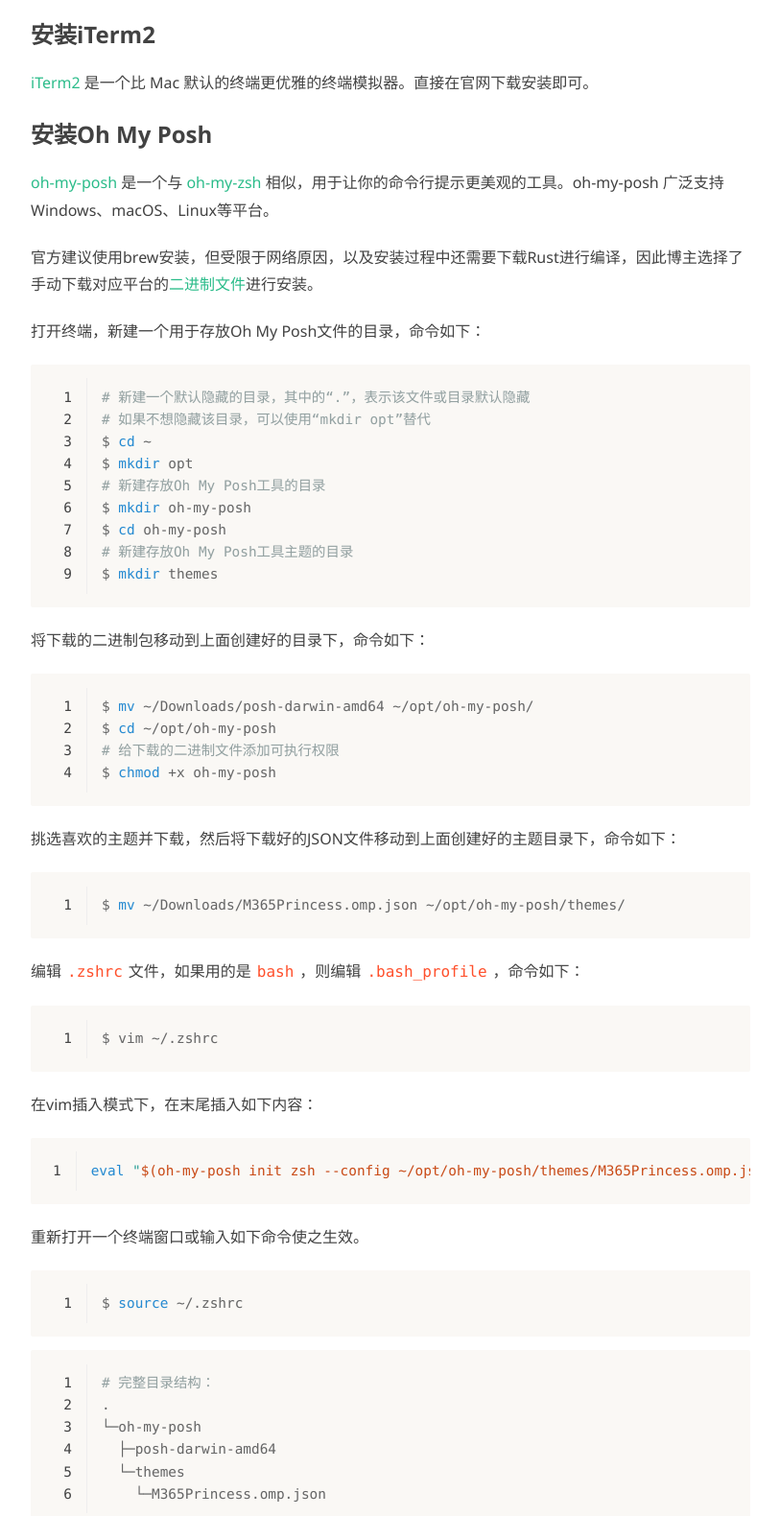
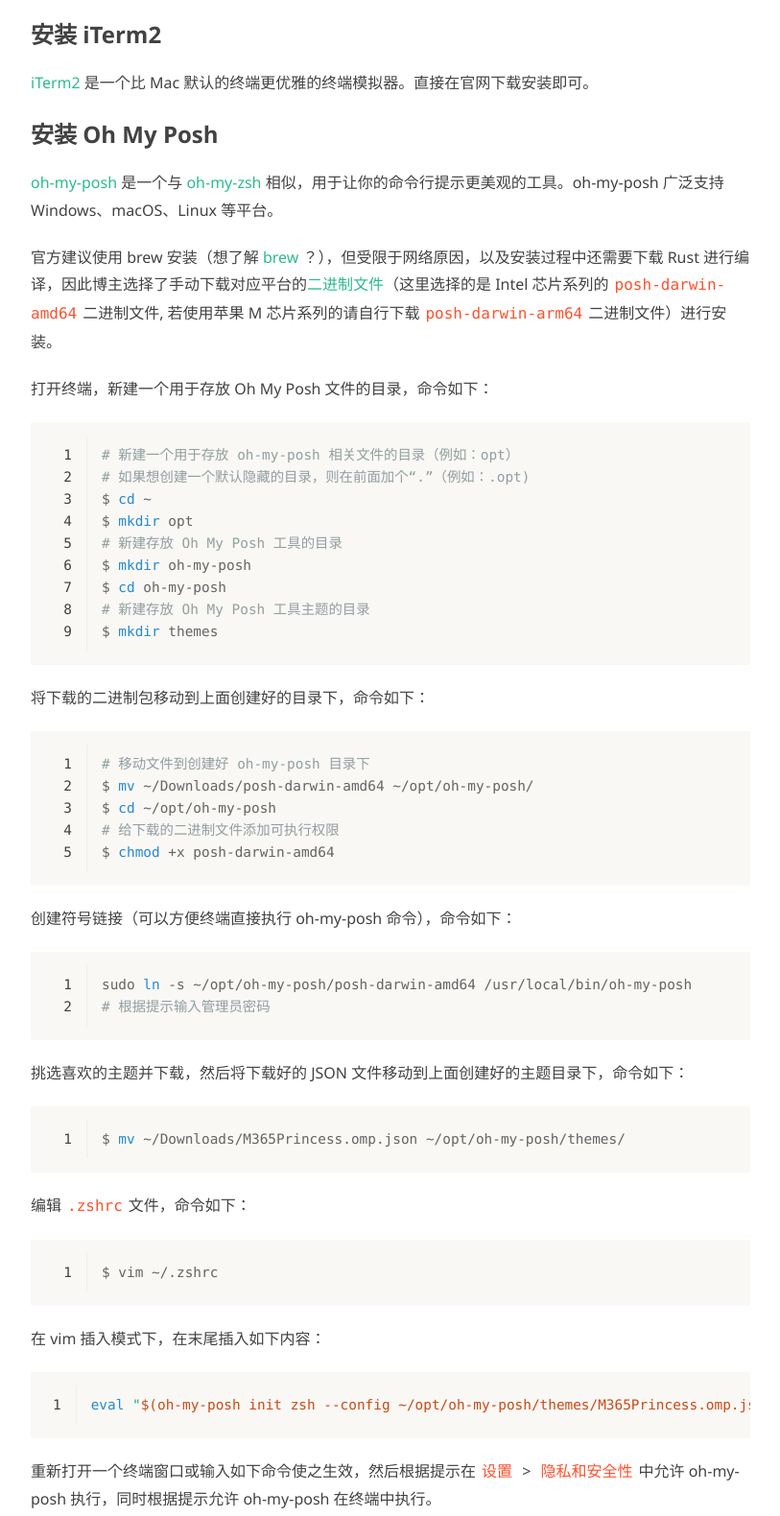
Before and after one commit to mofashy/mofashy.github.io, a plain HTML site: page 2024/06/09/terminal-beautify-mac/index.html in a window 1280 px wide. Shown: the part 340-1920 px from the top of the page at 96% size, without its empty margins (233-1046 px from the left). Drawn offline with Linux system fonts and the light colour scheme.

Commit message:
[update] 终端美化之 Mac 篇 mofashy/blog@cffb4b06002cfcaf1cb4a7923d98513f793fd09c

```diff
--- a/2024/06/09/terminal-beautify-mac/index.html
+++ b/2024/06/09/terminal-beautify-mac/index.html
@@ -87,27 +87,30 @@
   <div class="article-content">
     <div class="entry">
 
-        <h2 id="安装iTerm2"><a href="#安装iTerm2" class="headerlink" title="安装iTerm2"></a>安装iTerm2</h2><p><a target="_blank" rel="noopener" href="https://iterm2.com/">iTerm2</a> 是一个比 Mac 默认的终端更优雅的终端模拟器。直接在官网下载安装即可。</p>
-<h2 id="安装Oh-My-Posh"><a href="#安装Oh-My-Posh" class="headerlink" title="安装Oh My Posh"></a>安装Oh My Posh</h2><p><a target="_blank" rel="noopener" href="https://ohmyposh.dev/">oh-my-posh</a> 是一个与 <a target="_blank" rel="noopener" href="https://ohmyz.sh/">oh-my-zsh</a> 相似，用于让你的命令行提示更美观的工具。oh-my-posh 广泛支持Windows、macOS、Linux等平台。</p>
+        <h2 id="安装-iTerm2"><a href="#安装-iTerm2" class="headerlink" title="安装 iTerm2"></a>安装 iTerm2</h2><p><a target="_blank" rel="noopener" href="https://iterm2.com/">iTerm2</a> 是一个比 Mac 默认的终端更优雅的终端模拟器。直接在官网下载安装即可。</p>
+<h2 id="安装-Oh-My-Posh"><a href="#安装-Oh-My-Posh" class="headerlink" title="安装 Oh My Posh"></a>安装 Oh My Posh</h2><p><a target="_blank" rel="noopener" href="https://ohmyposh.dev/">oh-my-posh</a> 是一个与 <a target="_blank" rel="noopener" href="https://ohmyz.sh/">oh-my-zsh</a> 相似，用于让你的命令行提示更美观的工具。oh-my-posh 广泛支持 Windows、macOS、Linux 等平台。</p>
 <span id="more"></span>
 
-<p>官方建议使用brew安装，但受限于网络原因，以及安装过程中还需要下载Rust进行编译，因此博主选择了手动下载对应平台的<a target="_blank" rel="noopener" href="https://github.com/JanDeDobbeleer/oh-my-posh/releases">二进制文件</a>进行安装。</p>
-<p>打开终端，新建一个用于存放Oh My Posh文件的目录，命令如下：</p>
-<figure class="highlight sh"><table><tr><td class="gutter"><pre><span class="line">1</span><br><span class="line">2</span><br><span class="line">3</span><br><span class="line">4</span><br><span class="line">5</span><br><span class="line">6</span><br><span class="line">7</span><br><span class="line">8</span><br><span class="line">9</span><br></pre></td><td class="code"><pre><span class="line"><span class="comment"># 新建一个默认隐藏的目录，其中的“.”，表示该文件或目录默认隐藏</span></span><br><span class="line"><span class="comment"># 如果不想隐藏该目录，可以使用“mkdir opt”替代</span></span><br><span class="line">$ <span class="built_in">cd</span> ~</span><br><span class="line">$ <span class="built_in">mkdir</span> opt</span><br><span class="line"><span class="comment"># 新建存放Oh My Posh工具的目录</span></span><br><span class="line">$ <span class="built_in">mkdir</span> oh-my-posh</span><br><span class="line">$ <span class="built_in">cd</span> oh-my-posh</span><br><span class="line"><span class="comment"># 新建存放Oh My Posh工具主题的目录</span></span><br><span class="line">$ <span class="built_in">mkdir</span> themes</span><br></pre></td></tr></table></figure>
+<p>官方建议使用 brew 安装（想了解 <a target="_blank" rel="noopener" href="https://brew.sh/zh-cn/">brew</a> ？），但受限于网络原因，以及安装过程中还需要下载 Rust 进行编译，因此博主选择了手动下载对应平台的<a target="_blank" rel="noopener" href="https://github.com/JanDeDobbeleer/oh-my-posh/releases">二进制文件</a>（这里选择的是 Intel 芯片系列的<code>posh-darwin-amd64</code>二进制文件, 若使用苹果 M 芯片系列的请自行下载<code>posh-darwin-arm64</code>二进制文件）进行安装。</p>
+<p>打开终端，新建一个用于存放 Oh My Posh 文件的目录，命令如下：</p>
+<figure class="highlight sh"><table><tr><td class="gutter"><pre><span class="line">1</span><br><span class="line">2</span><br><span class="line">3</span><br><span class="line">4</span><br><span class="line">5</span><br><span class="line">6</span><br><span class="line">7</span><br><span class="line">8</span><br><span class="line">9</span><br></pre></td><td class="code"><pre><span class="line"><span class="comment"># 新建一个用于存放 oh-my-posh 相关文件的目录（例如：opt）</span></span><br><span class="line"><span class="comment"># 如果想创建一个默认隐藏的目录，则在前面加个“.”（例如：.opt)</span></span><br><span class="line">$ <span class="built_in">cd</span> ~</span><br><span class="line">$ <span class="built_in">mkdir</span> opt</span><br><span class="line"><span class="comment"># 新建存放 Oh My Posh 工具的目录</span></span><br><span class="line">$ <span class="built_in">mkdir</span> oh-my-posh</span><br><span class="line">$ <span class="built_in">cd</span> oh-my-posh</span><br><span class="line"><span class="comment"># 新建存放 Oh My Posh 工具主题的目录</span></span><br><span class="line">$ <span class="built_in">mkdir</span> themes</span><br></pre></td></tr></table></figure>
 
 <p>将下载的二进制包移动到上面创建好的目录下，命令如下：</p>
-<figure class="highlight sh"><table><tr><td class="gutter"><pre><span class="line">1</span><br><span class="line">2</span><br><span class="line">3</span><br><span class="line">4</span><br></pre></td><td class="code"><pre><span class="line">$ <span class="built_in">mv</span> ~/Downloads/posh-darwin-amd64 ~/opt/oh-my-posh/</span><br><span class="line">$ <span class="built_in">cd</span> ~/opt/oh-my-posh</span><br><span class="line"><span class="comment"># 给下载的二进制文件添加可执行权限</span></span><br><span class="line">$ <span class="built_in">chmod</span> +x oh-my-posh</span><br></pre></td></tr></table></figure>
+<figure class="highlight sh"><table><tr><td class="gutter"><pre><span class="line">1</span><br><span class="line">2</span><br><span class="line">3</span><br><span class="line">4</span><br><span class="line">5</span><br></pre></td><td class="code"><pre><span class="line"><span class="comment"># 移动文件到创建好 oh-my-posh 目录下</span></span><br><span class="line">$ <span class="built_in">mv</span> ~/Downloads/posh-darwin-amd64 ~/opt/oh-my-posh/</span><br><span class="line">$ <span class="built_in">cd</span> ~/opt/oh-my-posh</span><br><span class="line"><span class="comment"># 给下载的二进制文件添加可执行权限</span></span><br><span class="line">$ <span class="built_in">chmod</span> +x posh-darwin-amd64</span><br></pre></td></tr></table></figure>
 
-<p>挑选喜欢的主题并下载，然后将下载好的JSON文件移动到上面创建好的主题目录下，命令如下：</p>
+<p>创建符号链接（可以方便终端直接执行 oh-my-posh 命令），命令如下：</p>
+<figure class="highlight sh"><table><tr><td class="gutter"><pre><span class="line">1</span><br><span class="line">2</span><br></pre></td><td class="code"><pre><span class="line">sudo <span class="built_in">ln</span> -s ~/opt/oh-my-posh/posh-darwin-amd64 /usr/local/bin/oh-my-posh</span><br><span class="line"><span class="comment"># 根据提示输入管理员密码</span></span><br></pre></td></tr></table></figure>
+
+<p>挑选喜欢的主题并下载，然后将下载好的 JSON 文件移动到上面创建好的主题目录下，命令如下：</p>
 <figure class="highlight sh"><table><tr><td class="gutter"><pre><span class="line">1</span><br></pre></td><td class="code"><pre><span class="line">$ <span class="built_in">mv</span> ~/Downloads/M365Princess.omp.json ~/opt/oh-my-posh/themes/</span><br></pre></td></tr></table></figure>
 
-<p>编辑<code>.zshrc</code>文件，如果用的是<code>bash</code>，则编辑<code>.bash_profile</code>，命令如下：</p>
+<p>编辑<code>.zshrc</code>文件，命令如下：</p>
 <figure class="highlight sh"><table><tr><td class="gutter"><pre><span class="line">1</span><br></pre></td><td class="code"><pre><span class="line">$ vim ~/.zshrc</span><br></pre></td></tr></table></figure>
 
-<p>在vim插入模式下，在末尾插入如下内容：</p>
+<p>在 vim 插入模式下，在末尾插入如下内容：</p>
 <figure class="highlight sh"><table><tr><td class="gutter"><pre><span class="line">1</span><br></pre></td><td class="code"><pre><span class="line"><span class="built_in">eval</span> <span class="string">&quot;<span class="subst">$(oh-my-posh init zsh --config ~/opt/oh-my-posh/themes/M365Princess.omp.json)</span>&quot;</span></span><br></pre></td></tr></table></figure>
 
-<p>重新打开一个终端窗口或输入如下命令使之生效。</p>
+<p>重新打开一个终端窗口或输入如下命令使之生效，然后根据提示在<code>设置</code> &gt; <code>隐私和安全性</code>中允许 oh-my-posh 执行，同时根据提示允许 oh-my-posh 在终端中执行。</p>
 <figure class="highlight sh"><table><tr><td class="gutter"><pre><span class="line">1</span><br></pre></td><td class="code"><pre><span class="line">$ <span class="built_in">source</span> ~/.zshrc</span><br></pre></td></tr></table></figure>
 
 <figure class="highlight sh"><table><tr><td class="gutter"><pre><span class="line">1</span><br><span class="line">2</span><br><span class="line">3</span><br><span class="line">4</span><br><span class="line">5</span><br><span class="line">6</span><br></pre></td><td class="code"><pre><span class="line"><span class="comment"># 完整目录结构：</span></span><br><span class="line">.</span><br><span class="line">└─oh-my-posh</span><br><span class="line">  ├─posh-darwin-amd64</span><br><span class="line">  └─themes</span><br><span class="line">    └─M365Princess.omp.json</span><br></pre></td></tr></table></figure>
@@ -116,7 +119,7 @@
 <figure class="highlight sh"><table><tr><td class="gutter"><pre><span class="line">1</span><br></pre></td><td class="code"><pre><span class="line">$ oh-my-posh font install</span><br></pre></td></tr></table></figure>
 
 <h2 id="安装zsh插件"><a href="#安装zsh插件" class="headerlink" title="安装zsh插件"></a>安装zsh插件</h2><p>网上很多教程都是先安装<code>oh-my-zsh</code>，然后使用<code>oh-my-zsh</code>的插件管理安装插件。博主使用的是<code>oh-my-posh</code>，所以需要手动安装<code>zsh</code>插件。</p>
-<p>Mac 从10.15开始默认的 shell 改成了zsh，如果是以前的系统版本则需要把默认的 shell 改成 zsh。</p>
+<p>Mac 从 10.15 开始默认的 shell 改成了 zsh，如果是以前的系统版本则需要把默认的 shell 改成 zsh。</p>
 <figure class="highlight sh"><table><tr><td class="gutter"><pre><span class="line">1</span><br></pre></td><td class="code"><pre><span class="line">$ chsh -s $(<span class="built_in">which</span> zsh)</span><br></pre></td></tr></table></figure>
 
 <p><code>zsh</code>拥有许多插件，博主根据自己的情况选择安装如下两个插件：</p>
@@ -140,15 +143,15 @@
 <p>安装好后，添加如下内容到<code>.zshrc</code>以激活插件：</p>
 <figure class="highlight sh"><table><tr><td class="gutter"><pre><span class="line">1</span><br></pre></td><td class="code"><pre><span class="line">$ <span class="built_in">echo</span> <span class="string">&quot;source <span class="variable">$&#123;(q-)PWD&#125;</span>/zsh-syntax-highlighting/zsh-syntax-highlighting.zsh&quot;</span> &gt;&gt; <span class="variable">$&#123;ZDOTDIR:-<span class="variable">$HOME</span>&#125;</span>/.zshrc</span><br></pre></td></tr></table></figure>
 
-<h3 id="更优雅的ls"><a href="#更优雅的ls" class="headerlink" title="更优雅的ls"></a>更优雅的ls</h3><p><a target="_blank" rel="noopener" href="https://github.com/lsd-rs/lsd">lsd</a> 是对 GNU <code>ls</code>命令的重写，具有列标题、各种项目的颜色、字体和图标支持等附加功能。</p>
+<h3 id="更优雅的-ls"><a href="#更优雅的-ls" class="headerlink" title="更优雅的 ls"></a>更优雅的 ls</h3><p><a target="_blank" rel="noopener" href="https://github.com/lsd-rs/lsd">lsd</a> 是对 GNU <code>ls</code>命令的重写，具有列标题、各种项目的颜色、字体和图标支持等附加功能。</p>
 <p>安装命令如下：</p>
 <figure class="highlight sh"><table><tr><td class="gutter"><pre><span class="line">1</span><br></pre></td><td class="code"><pre><span class="line">$ brew install lsd</span><br></pre></td></tr></table></figure>
 
-<p>编辑<code>.zshrc</code>或’.bash_profile’，将默认的<code>ls</code>命令绑定到<code>lsd</code>，大家也可以绑定自己喜欢的别名。</p>
+<p>编辑<code>.zshrc</code>或<code>.bash_profile</code>，将默认的<code>ls</code>命令绑定到<code>lsd</code>，大家也可以绑定自己喜欢的别名。</p>
 <figure class="highlight sh"><table><tr><td class="gutter"><pre><span class="line">1</span><br></pre></td><td class="code"><pre><span class="line">$ <span class="built_in">echo</span> <span class="string">&quot;alias ls=&#x27;lsd -l&#x27;&quot;</span> &gt;&gt; <span class="variable">$&#123;ZDOTDIR:-<span class="variable">$HOME</span>&#125;</span>/.zshrc</span><br></pre></td></tr></table></figure>
 
 <h2 id="VS-Code配置"><a href="#VS-Code配置" class="headerlink" title="VS Code配置"></a>VS Code配置</h2><p>如果你使用 <a target="_blank" rel="noopener" href="https://code.visualstudio.com/">VS Code</a> 代码编辑器，那么你将需要配置<code>Nerd Font</code>以便更好的使用内置的终端程序。打开VS Code设置（默认快捷键：<code>⌘+,</code>，然后搜索<code>Integrated: Font Family</code>。</p>
-<p>你也可以打开VS Code设置的JSON模式进行修改，只需要更新<code>terminal.integrated.fontFamily</code>的值即可。以<code>MesloLGM Nerd Font</code>为例：</p>
+<p>你也可以打开 VS Code 设置的 JSON 模式进行修改，只需要更新<code>terminal.integrated.fontFamily</code>的值即可。以<code>MesloLGM Nerd Font</code>为例：</p>
 <figure class="highlight json"><table><tr><td class="gutter"><pre><span class="line">1</span><br></pre></td><td class="code"><pre><span class="line"><span class="attr">&quot;terminal.integrated.fontFamily&quot;</span><span class="punctuation">:</span> <span class="string">&quot;MesloLGM Nerd Font&quot;</span></span><br></pre></td></tr></table></figure>
 
 
```
Also changed, not shown: atom.xml (+9 -9 lines), index.html (+2 -2 lines).
